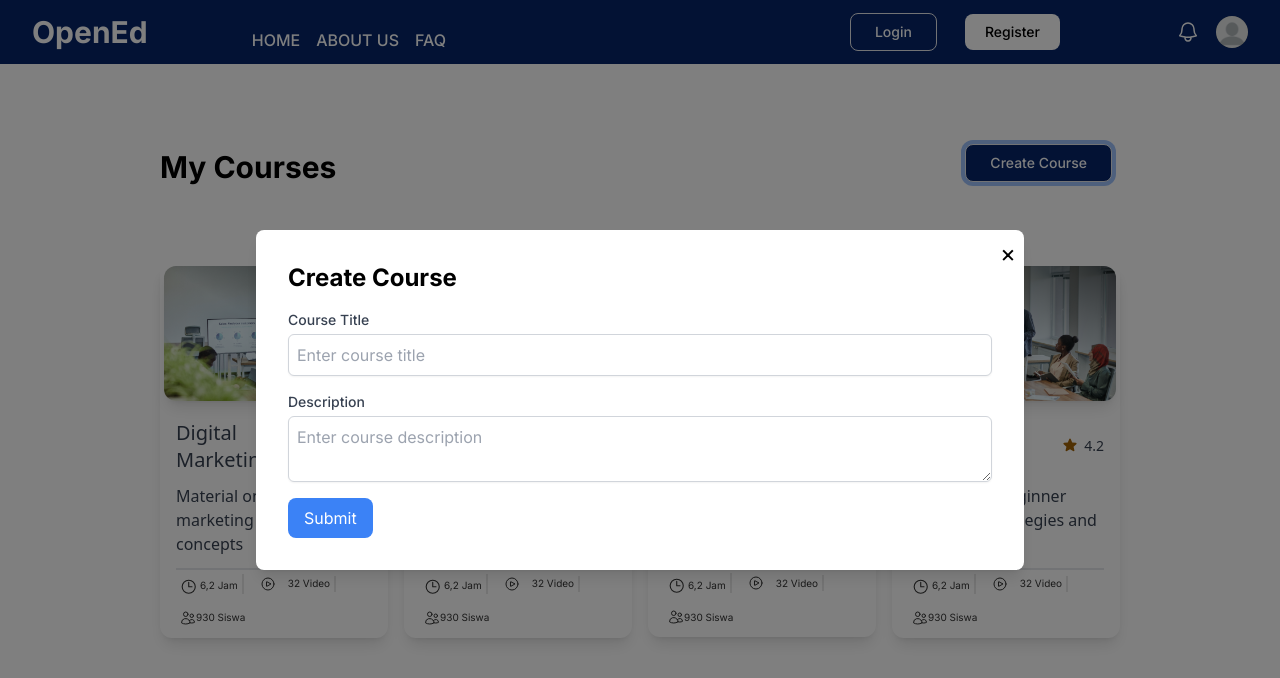
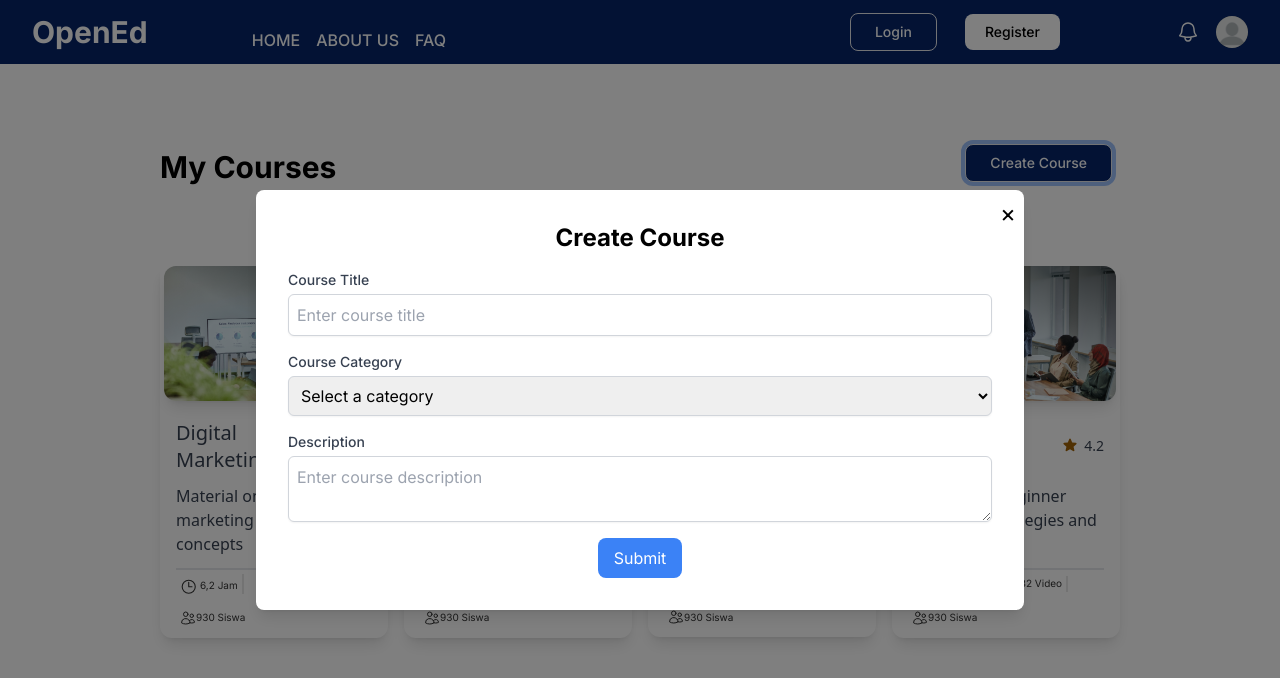
Before and after one commit to Xanvia/MOOC-IT-Center-UOP, a Next.js app in the folder frontend/: page /courses in a window 1280 px wide. Both pictures are taken after a click on the button "Create Course". Shown: the top 678 px of the page. Built offline with nearby package versions, Linux system fonts and the light colour scheme; no server answers.

Commit message:
add a dropdownto categories

```diff
--- a/frontend/src/app/(public)/courses/page.tsx
+++ b/frontend/src/app/(public)/courses/page.tsx
@@ -2,8 +2,8 @@
 import SecondaryButton from "@/components/Buttons/SecondaryButton";
 import CourseCard from "@/components/Course/CourseCard/CourseCard";
 import React, { useState } from "react";
-import Modal from "@/components/CreateCourseModal/CreateCourseModal";
 import CreateCourseModal from "@/components/CreateCourseModal/CreateCourseModal";
+import CourseCategoryDropdown from "@/components/CreateCourseModal/CourseCategoryDropdown";
 
 const course2 = "/images/course2.png";
 const course3 = "/images/course3.png";
@@ -11,9 +11,14 @@ const course5 = "/images/course5.png";
 
 export default function Courses() {
   const [isModalOpen, setIsModalOpen] = useState(false);
+  const [category, setCategory] = useState("");
 
   const toggleModal = () => {
     setIsModalOpen(!isModalOpen);
+  };
+
+  const handleCategoryChange = (value: string) => {
+    setCategory(value);
   };
 
   return (
@@ -49,7 +54,9 @@ export default function Courses() {
       </div>
 
       <CreateCourseModal isOpen={isModalOpen} onClose={toggleModal}>
+        <center>
         <h2 className="text-2xl font-bold mb-4">Create Course</h2>
+        </center>
         <form>
           {/* Adjusted form fields */}
           <div className="mb-4">
@@ -60,6 +67,7 @@ export default function Courses() {
               placeholder="Enter course title"
             />
           </div>
+          <CourseCategoryDropdown value={category} onChange={handleCategoryChange} />
           <div className="mb-4">
             <label className="block text-sm font-medium text-gray-700 mb-1">Description</label>
             <textarea
@@ -67,13 +75,16 @@ export default function Courses() {
               placeholder="Enter course description"
             ></textarea>
           </div>
+          <center>
             <button
               type="submit"
               className="bg-blue-500 text-white px-4 py-2 rounded-lg"
             >
               Submit
             </button>
+          </center>
         </form>
+
       </CreateCourseModal>
     </>
   );
--- /dev/null
+++ b/frontend/src/components/CreateCourseModal/CourseCategoryDropdown.tsx
@@ -0,0 +1,26 @@
+import React from 'react';
+
+interface CourseCategoryDropdownProps {
+  value: string;
+  onChange: (value: string) => void;
+}
+
+const CourseCategoryDropdown: React.FC<CourseCategoryDropdownProps> = ({ value, onChange }) => {
+  return (
+    <div className="mb-4">
+      <label className="block text-sm font-medium text-gray-700 mb-1">Course Category</label>
+      <select
+        value={value}
+        onChange={(e) => onChange(e.target.value)}
+        className="mt-1 block w-full border border-gray-300 rounded-md shadow-sm p-2"
+      >
+        <option value="">Select a category</option>
+        <option value="statistics">Statistics</option>
+        <option value="physics">Physics</option>
+        <option value="chemistry">Chemistry</option>
+      </select>
+    </div>
+  );
+};
+
+export default CourseCategoryDropdown;
```
Lines whose indentation alone changed are shown as unchanged.
